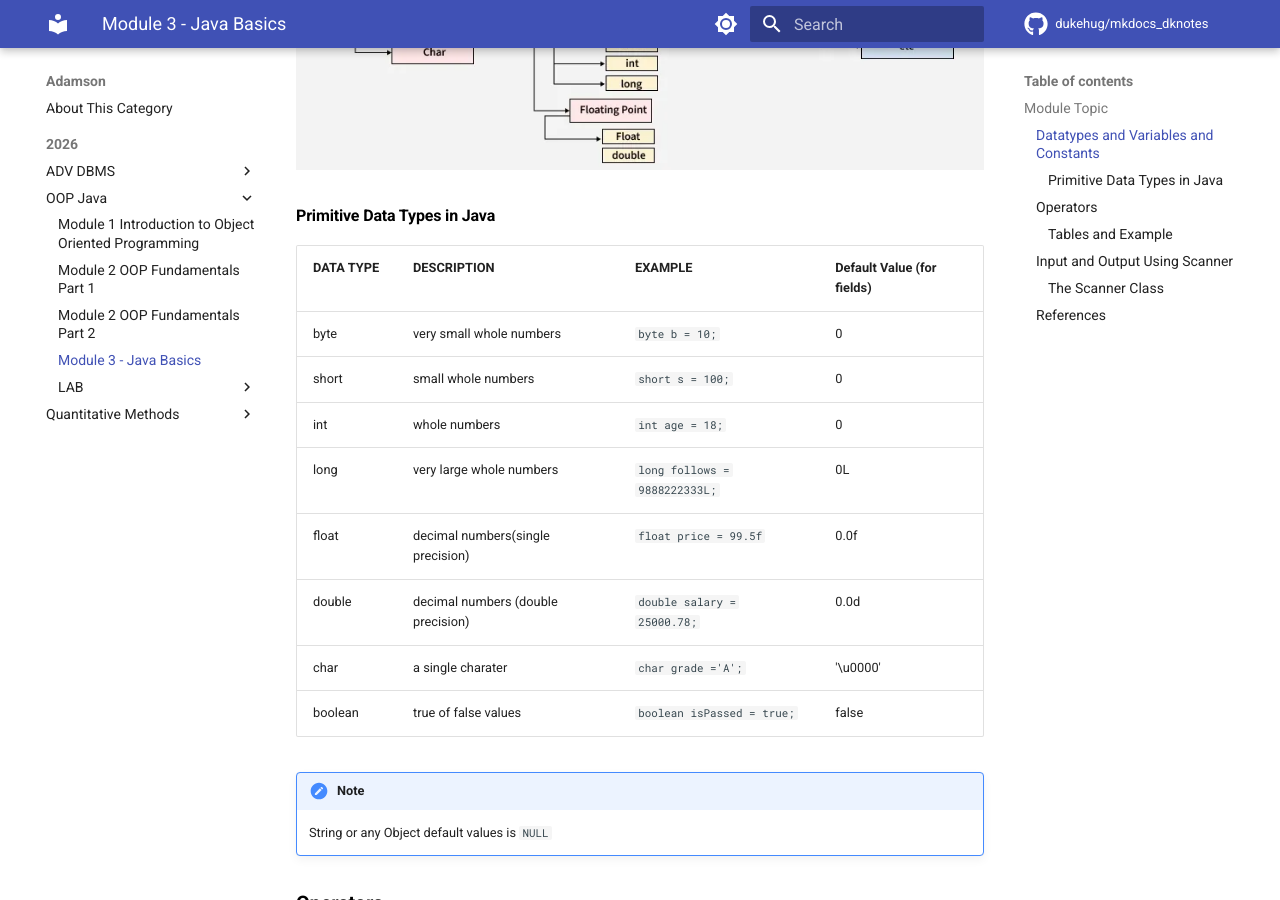
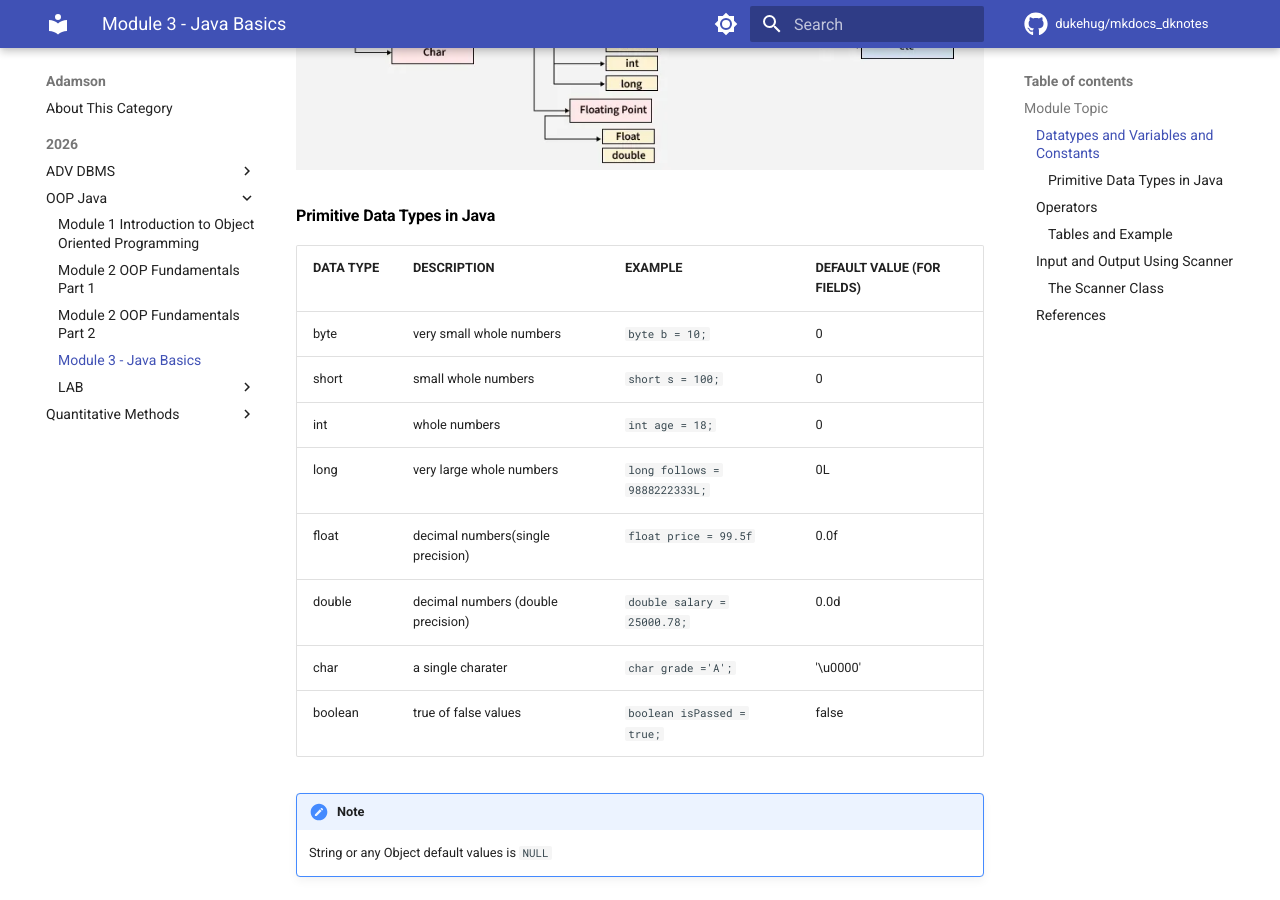
Before and after one commit to dukehug/mkdocs_dknotes, an MkDocs documentation site: the page built from docs/Adamson/2026/OOP Java/Module 3 - Java Basics.md, in a window 1280 px wide and 900 px high, scrolled down 1301 px. Built offline with MkDocs 1.6.1 and Material for MkDocs 9.7.7, drawn with Linux system fonts in a browser that asks for light colours; comment, search, counter and statistics services are not loaded.

Commit message:
upadte notes: Sun Mar  1 08:27:03 AM CST 2026

```diff
--- a/docs/Adamson/2026/OOP Java/Module 3 - Java Basics.md
+++ b/docs/Adamson/2026/OOP Java/Module 3 - Java Basics.md
@@ -43,7 +43,7 @@ Concept Define
 
 #### Primitive Data Types in Java
 
-| DATA TYPE | DESCRIPTION                        | EXAMPLE                       | Default Value (for fields) |
+| DATA TYPE | DESCRIPTION                        | EXAMPLE                       | DEFAULT VALUE (FOR FIELDS)|
 | --------- | ---------------------------------- | ----------------------------- | -------------------------- |
 | byte      | very small whole numbers           | `byte b = 10;`                | 0                          |
 | short     | small whole numbers                | `short  s = 100;`             | 0                          |
@@ -91,7 +91,7 @@ Arithmetic
 
 Assignment
 
-| OPERATOR | EXAMPLE | Meaning       |
+| OPERATOR | EXAMPLE | MEANING       |
 | -------- | ------- | ------------- |
 | =        | x = 5   | assign 5 to x |
 | +=       | x += 2  | x = x + 2     |
```
